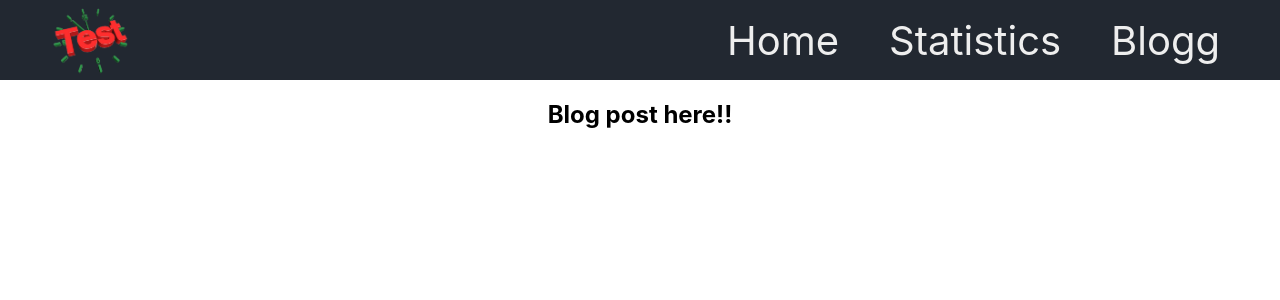
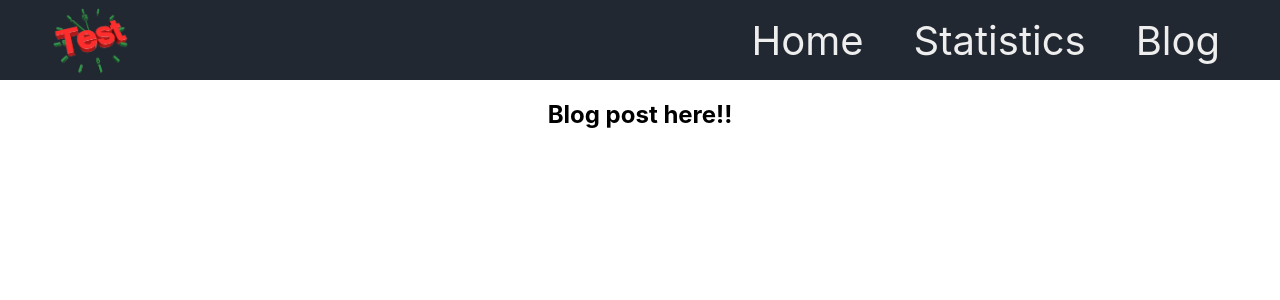
Before and after one commit to parvezmrf/test_your_developer_skill, a React (Create React App) app: page /blog in a window 1280 px wide. Shown: the top 300 px of the page. Built offline with nearby package versions, Linux system fonts and the light colour scheme.

Commit message:
Menu Update

```diff
--- a/src/components/Header/Header.js
+++ b/src/components/Header/Header.js
@@ -10,7 +10,7 @@ const Header = () => {
             <nav className='nav-link' >
                 <Link to='/'>Home</Link>
                 <Link to='/chart'>Statistics</Link>
-                <Link to='/blog'>Blogg</Link>
+                <Link to='/blog'>Blog</Link>
             </nav>
         </div>
     );
```
